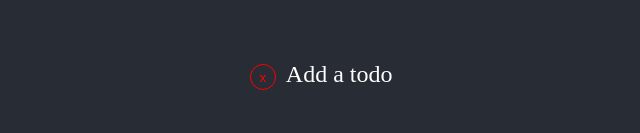
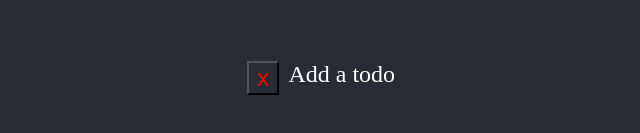
Before and after one commit to davidlongwith/react-todo, a React (Create React App) app: page / in a window 1280 px wide. Shown: the part 285-418 px from the top of the page, without its empty margins (319-959 px from the left). Built offline with nearby package versions, Linux system fonts and the light colour scheme.

Commit message:
simplify remove todo button

```diff
--- a/src/App.css
+++ b/src/App.css
@@ -63,18 +63,15 @@
 .todo-entry-container button {
   align-items: center;
   background: none;
-  border: 1px solid red;
-  border-radius: 100%;
   color: red;
   cursor: pointer;
   display: inline-flex;
-  height: 2em;
+  font-size: inherit;
   flex-direction: column;
   justify-content: center;
-  min-height: 2em;
-  min-width: 2em;
+  min-height: 32px;
+  min-width: 32px;
   outline: none;
-  width: 2em;
 }
 
 .todo-entry-container p {
```
